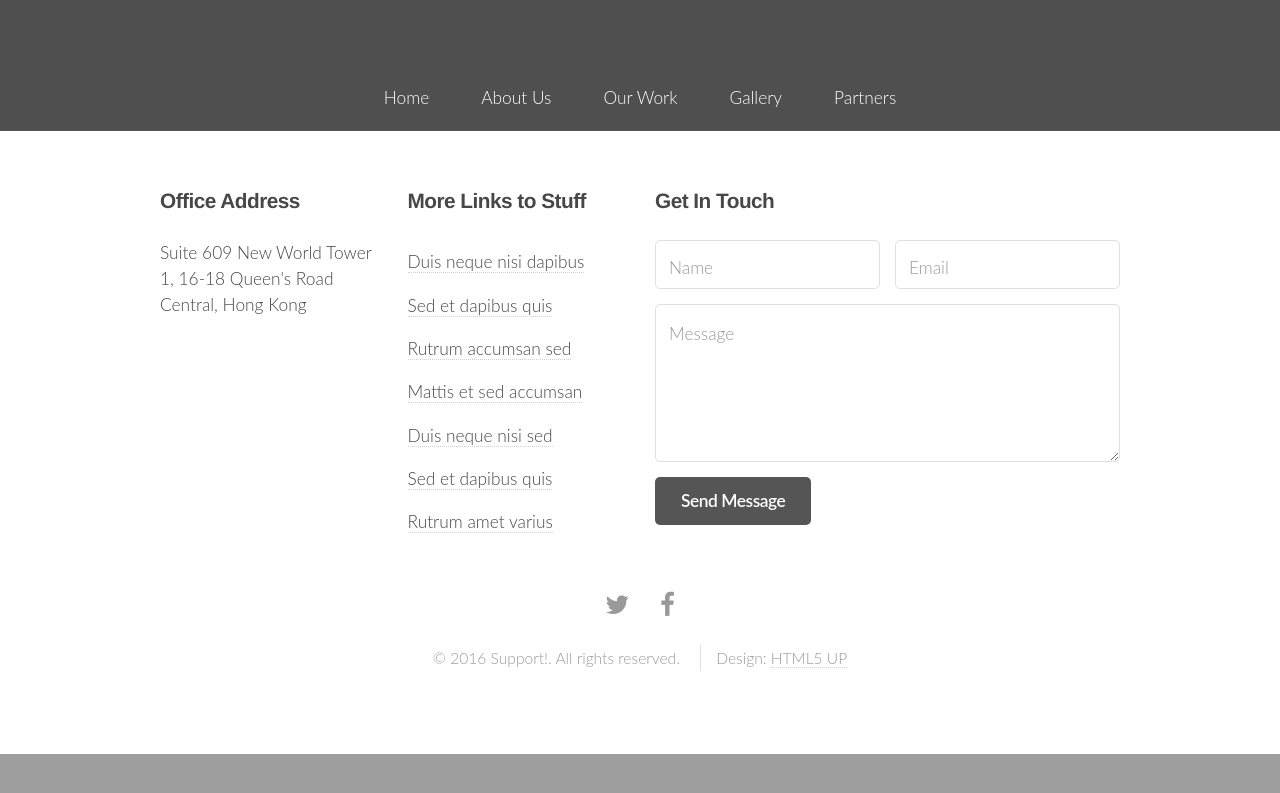
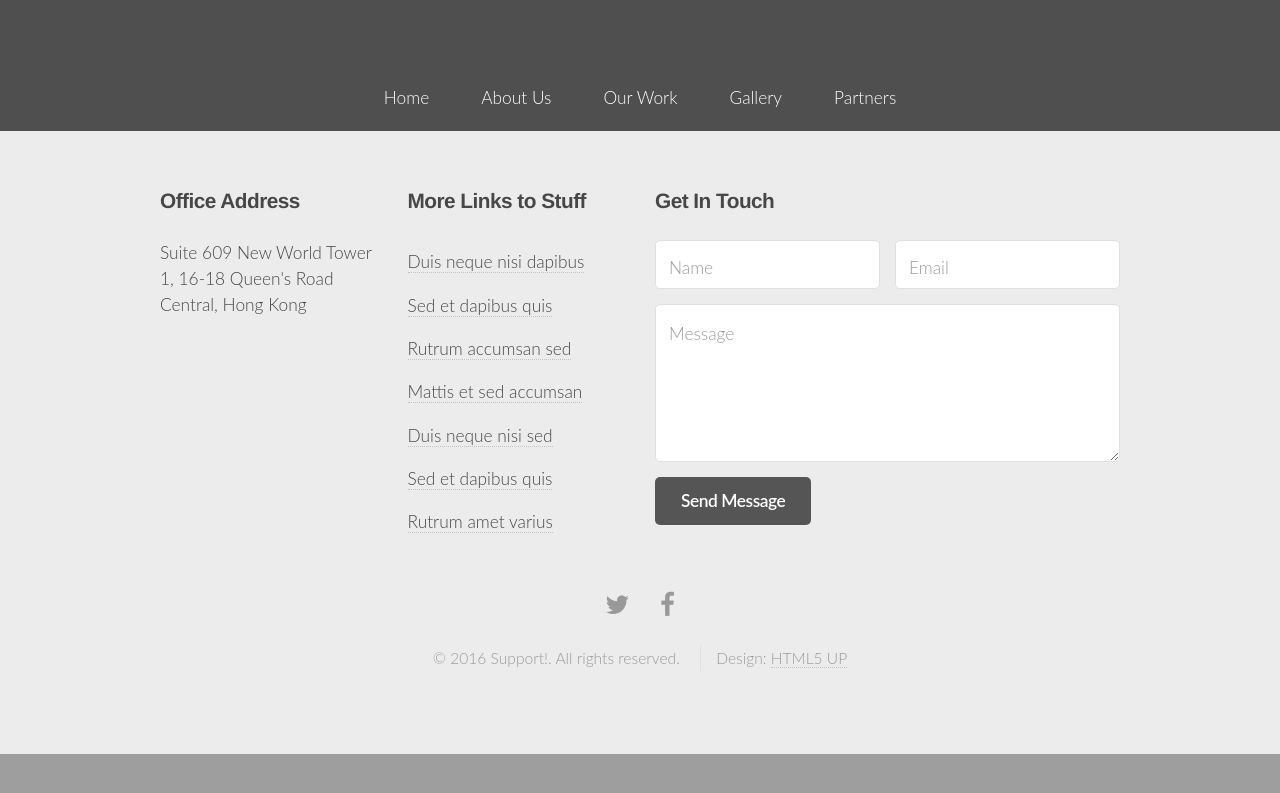
Before and after one commit to Arthelon/support_website, a Jekyll site: the page built from newsletter.html, in a window 1280 px wide. Shown: the top 793 px of the page. Built offline with Jekyll 4.4.1, drawn with Linux system fonts in a browser that asks for light colours; nearby versions of some CDN libraries.

Commit message:
sidebar color modification

```diff
--- a/css/main.scss
+++ b/css/main.scss
@@ -2461,7 +2461,7 @@
 		}
 
 			.dropotron > li > a {
-				color: #c0c0c0;
+				color: rgba(255, 255, 255, 0.7);
 				text-decoration: none;
 				border: 0;
 			}
@@ -2588,7 +2588,7 @@
 	position: relative;
 	top: 100%;
 	left: 0;
-	background-color: white;
+	background-color: #ececec;
 }
 
 #footer a {
```
